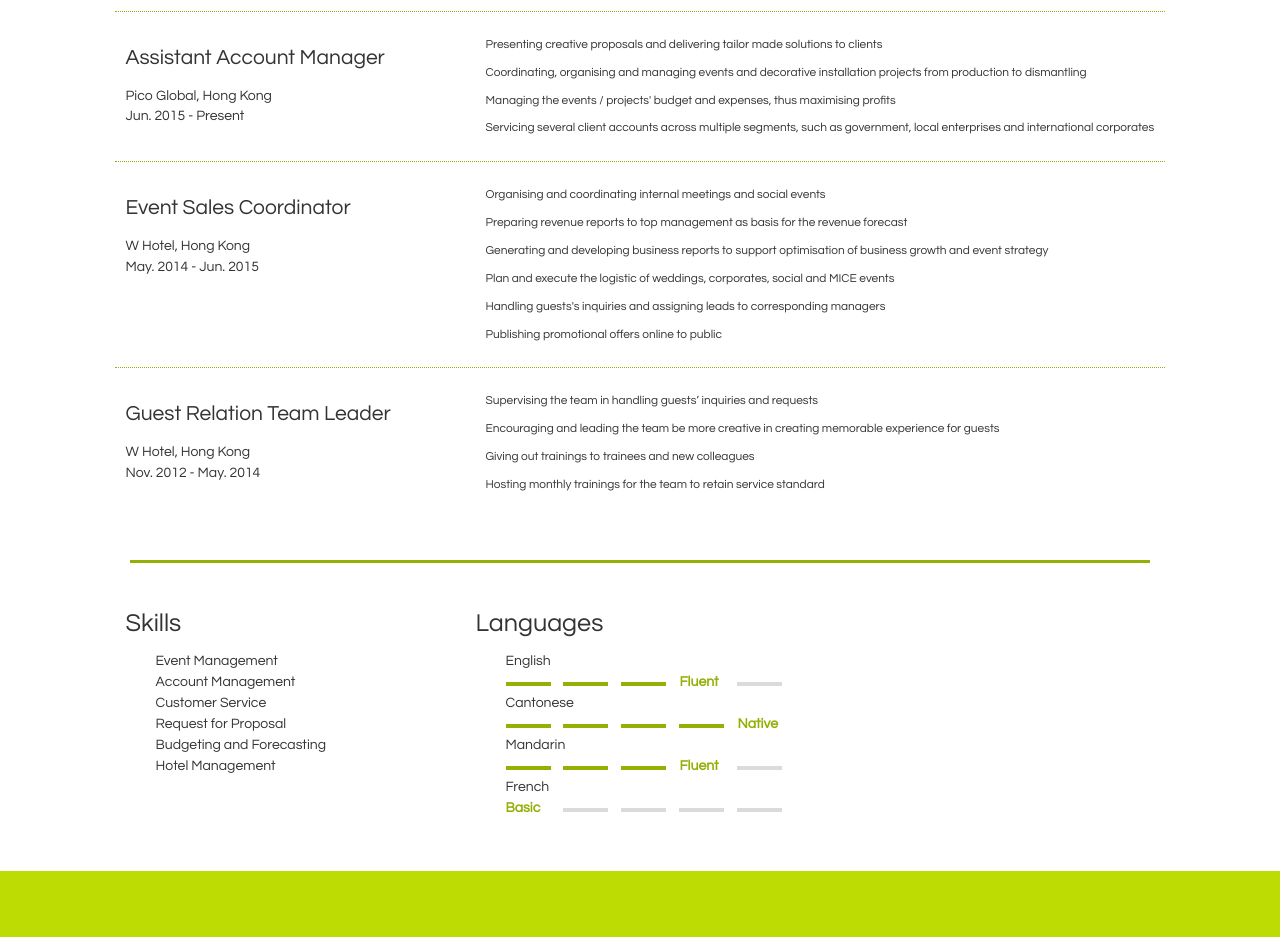
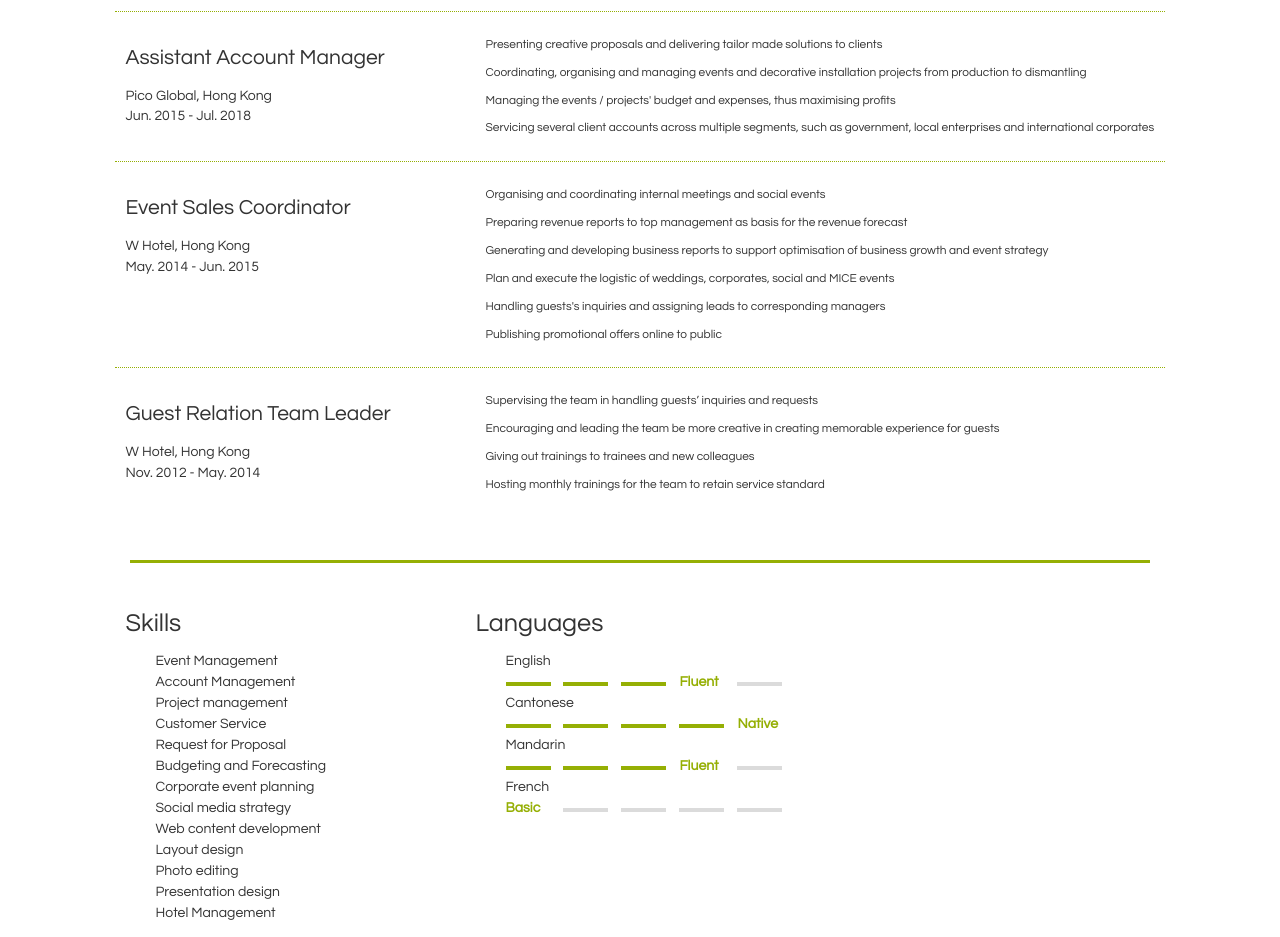
Before and after one commit to SimonDef/Maggie-Resume, a plain HTML site: page index.html in a window 1280 px wide. Shown: the part 1733-2670 px from the top of the page. Drawn offline with nearby package versions, Linux system fonts and the light colour scheme.

Commit message:
Update index.html

```diff
--- a/index.html
+++ b/index.html
@@ -95,7 +95,7 @@
 				<div class="grid-2">
 					<h2>Assistant Account Manager</h2>
 					<h3>Pico Global, Hong Kong</h3>
-					<p>Jun. 2015 - Present</p>
+					<p>Jun. 2015 - Jul. 2018</p>
 				</div>
 				<div class="grid-4">
 					<ul>
@@ -151,9 +151,16 @@
 					<ul>
 						<li>Event Management</li>
 						<li>Account Management</li>
+						<li>Project management</li>
 						<li>Customer Service</li>
 						<li>Request for Proposal</li>
 						<li>Budgeting and Forecasting</li>
+						<li>Corporate event planning</li>
+						<li>Social media strategy</li>
+						<li>Web content development</li>
+						<li>Layout design</li>
+						<li>Photo editing</li>
+						<li>Presentation design</li>
 						<li>Hotel Management</li>
 					</ul>
 				</div>
```
